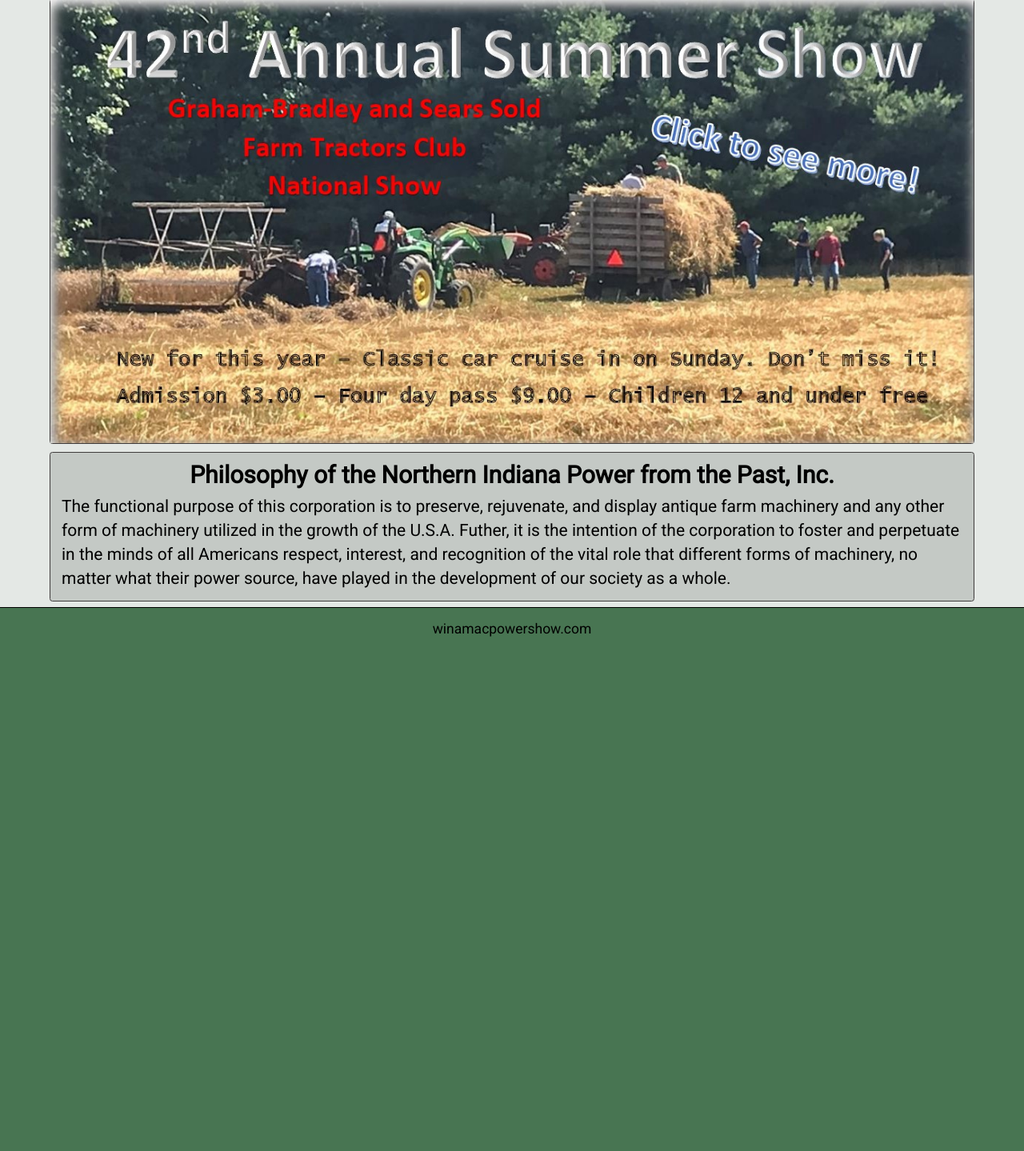
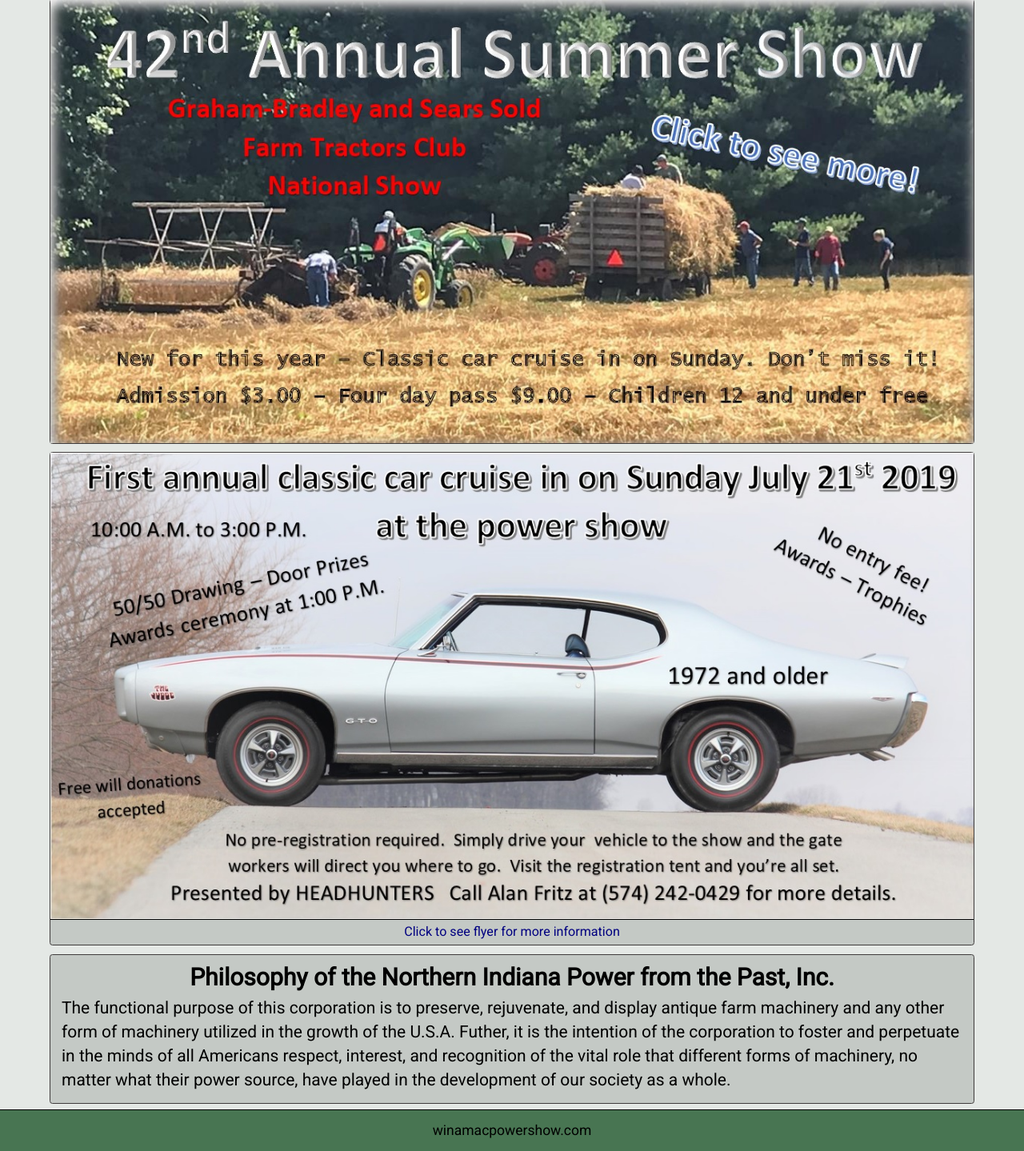
Before and after one commit to hckscripter6/winamacpowershow-flask, a Flask app: page / in a window 1280 px wide. Shown: the part 470-1909 px from the top of the page at 80% size. Before the commit the page ends 1266 px from the top, so only its background shows below. Run offline with Flask 2, Linux system fonts and the light colour scheme; data that the repository does not hold is empty; some libraries are stand-ins or nearby versions; some web fonts are replaced.

Commit message:
add new banner for cruise-in with link

```diff
--- a/templates/index.html
+++ b/templates/index.html
@@ -59,6 +59,16 @@ Winamac Power From The Past
 <div class="banner">
     <a href="{{ url_for('summer_show') }}"><img src="{{ url_for('static', filename='images/2019-nifpft-front-page.jpg') }}"></a>
 </div>
+<div class="banner">
+	<img src="{{ url_for('static', filename='images/2019 Car show cruise in.jpg') }}">
+    <a href="{{ url_for('static', filename='documents/HEADHUNTERS 2.pdf') }}" class="button-text" target="_blank">
+        <div class="button-bar" style="padding: .25em; border-top: 1px solid black; font-size: 1.15em;">
+
+            Click to see flyer for more information
+
+        </div>
+    </a>
+</div>
 <!--
 <div class="row" style="overflow: auto;">
 	<div class="col-md-5">
```
Also changed, not shown: static/images/2019 Car show cruise in.jpg (added), 1 other file.
